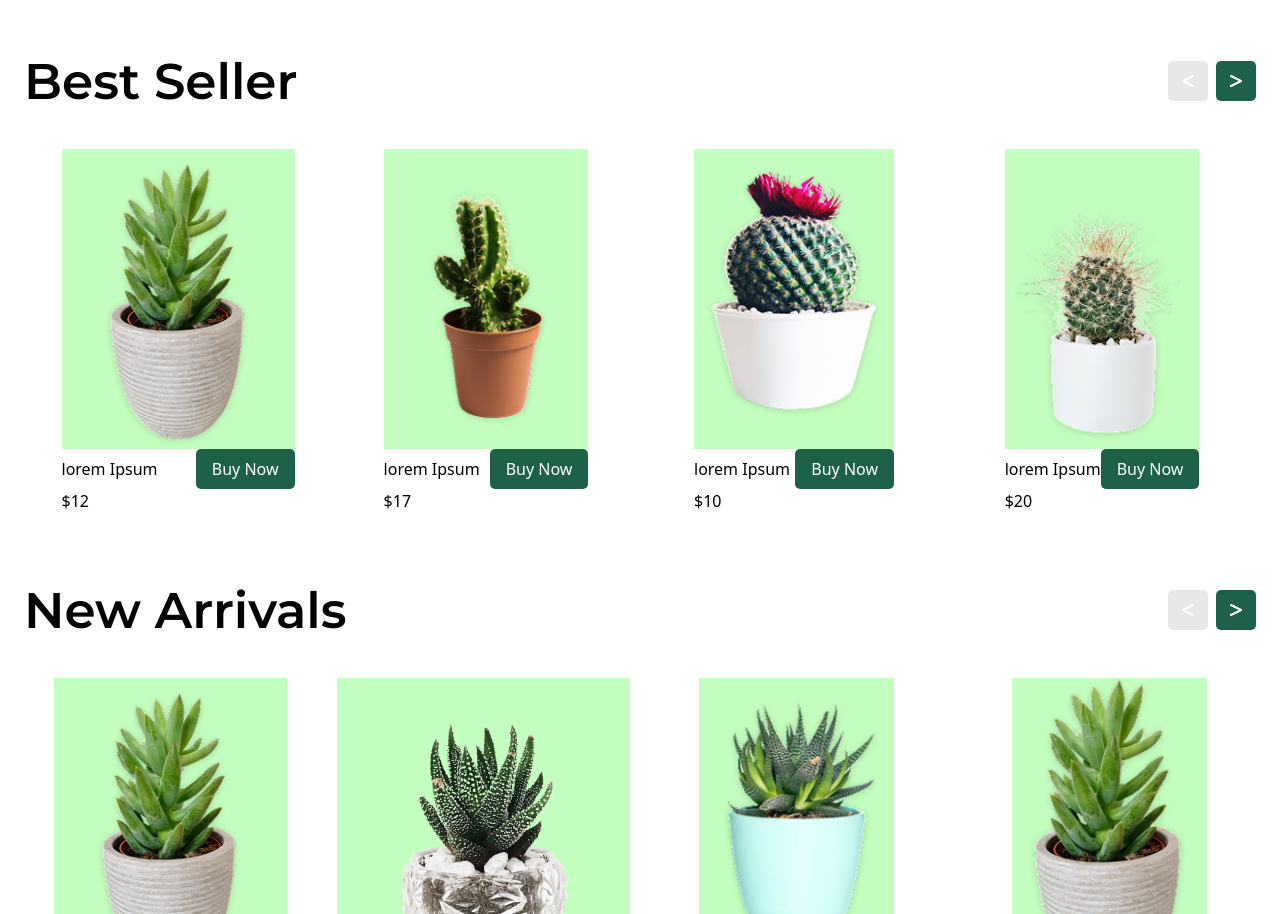
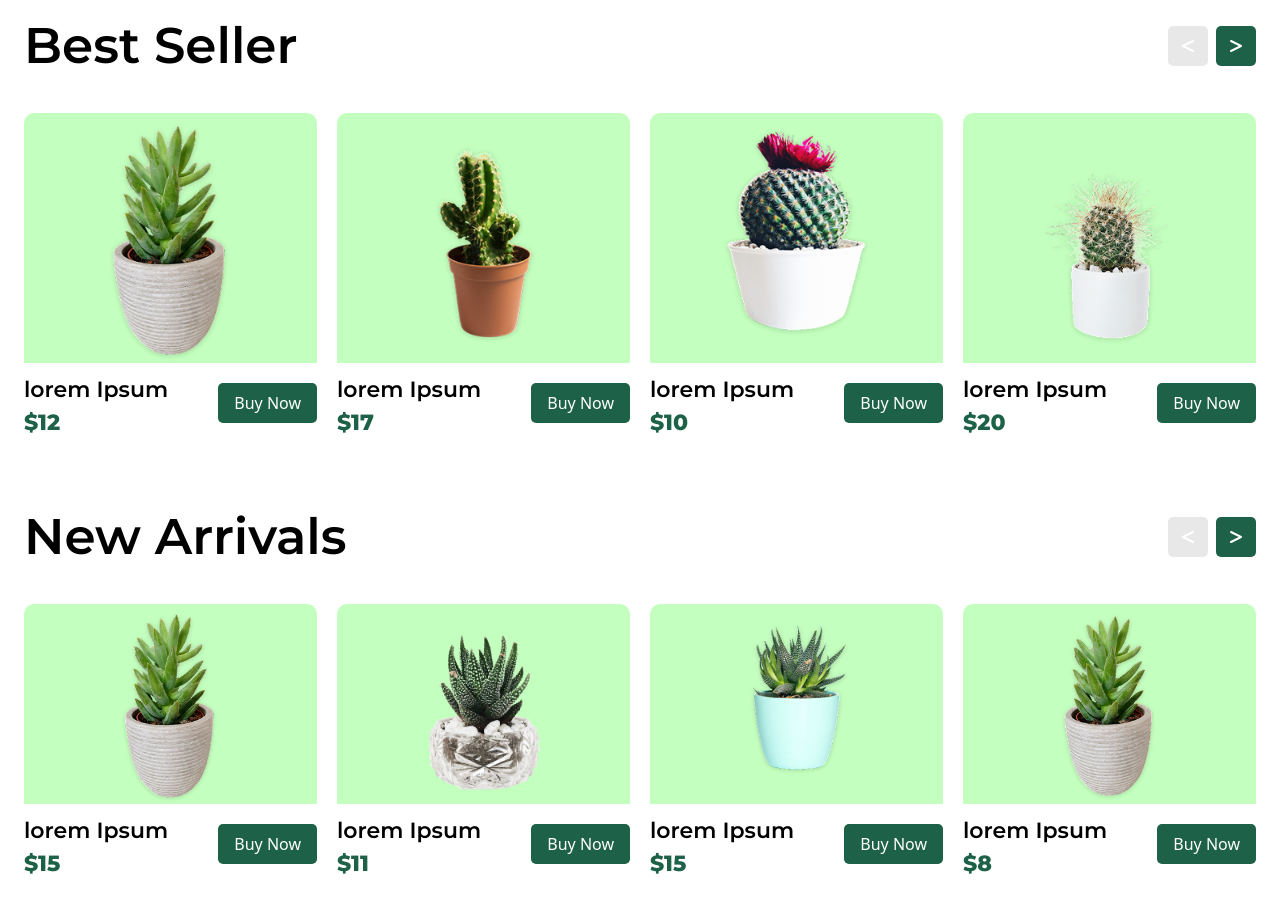
Before and after one commit to RayanKainth/Plant-project, a React (Vite) app: page / in a window 1280 px wide. Shown: the part 1718-2632 px from the top of the page. Built offline with nearby package versions, Linux system fonts and the light colour scheme.

Commit message:
cards were corrected

```diff
--- a/src/componets/view/home/bestseller.jsx
+++ b/src/componets/view/home/bestseller.jsx
@@ -28,7 +28,7 @@ const Bestseller = () => {
         </div>
 
         <div className="grid grid-cols-1 sm:grid-cols-2 lg:grid-cols-4
-        pt-[30px] max-w-[1620px] justify-items-center">
+        pt-[30px] max-w-[1620px] justify-items-center gap-[20px]">
             {BestsellerData.map((seller, id) => (
                 <Bestsellerprops key={id} seller={seller}/>
             ))}
--- a/src/componets/view/layout/footer.jsx
+++ b/src/componets/view/layout/footer.jsx
@@ -1,13 +1,18 @@
-
+import { AiOutlineFacebook } from "react-icons/ai";
 
 const Footer = () => {
   return (
     <>
-    <img src="/assets/images/slideshow_image.png" alt="slideshow"/>
+    <img className="pt-[70px]" src="/assets/images/slideshow_image.png" alt="slideshow"/>
     <div className="bg-[#1D6148]">
     <div className="container">
-      <div>
+      <div className="max-w-[367px] pt-[50px]">
         <p className="text-white text-[55px] font-bold">Plantero</p>
+        <p className="text-white text-[24px]">Lorem Ipsum is simply
+           dummy text of the printing and typesetting industry.</p>
+           <div className="flex gap-3 items-center pt-[20px]">
+          <AiOutlineFacebook className="w-[41px] h-[41px] text-white"/>
+           </div>
       </div>
     </div>
     </div>
--- a/src/componets/view/shared/bestsellerprops.jsx
+++ b/src/componets/view/shared/bestsellerprops.jsx
@@ -1,21 +1,25 @@
 const Bestsellerprops = ({ seller }) => {
   return (
 
-    <div className="bg-[#46FF3652]">
+    <div className="bg-[#46FF3652] rounded-[10px]">
 
-      <img className="w-full h-[300px] object-cover"
+      <img className="w-[300px] h-[250px] object-contain"
         src={seller.image}
-        alt={seller.name}
-      />
+        alt={seller.name}/>
 
-      <div className="flex justify-between items-center  bg-white">
-        <p>{seller.name}</p>
+<div className="flex justify-between bg-white">
+      <div className="justify-between items-center pt-[10px] bg-white">
+        <p className="text-[22px] font-montserrat font-semibold">{seller.name}</p>
+        <p className="bg-white text-[#1D6148] text-[22px] font-montserrat font-extrabold">{seller.price}</p>
 
+        </div>
+        <div className="pt-[20px]">
         <button className="bg-[#1D6148] text-white px-4 py-2 rounded-[5px]">
           Buy Now
         </button>
+        </div>
+
       </div>
-      <p className="bg-white">{seller.price}</p>
 
     </div>
   )
--- a/src/componets/view/shared/blogsprops.jsx
+++ b/src/componets/view/shared/blogsprops.jsx
@@ -22,7 +22,7 @@ const Blogsprops = ({ blog }) => {
         </div>
         <p className="font-montserrat text-[18px] font-medium pt-[10px]">Lorem Ipsum is simply dummy text of the printing and typesetting industry.
              Lorem Ipsum has been the industry's standard dummy text ever.</p>
-             <div className="flex justify-between">
+             <div className="flex gap-[20px]">
                 <div className="flex gap-2 items-center pt-[10px]">
                  <BiSolidLike className="text-[20px]"/>
                  <p className="text-[16px] font-medium font-montserrat text-[#C2C2C2]">5 Likes</p>
--- a/src/componets/view/shared/newarrivalsprops.jsx
+++ b/src/componets/view/shared/newarrivalsprops.jsx
@@ -2,21 +2,26 @@
 
 const Newarrivalsprops = ({arrivals}) => {
   return (
-    <div className="bg-[#46FF3652]">
+    <div className="bg-[#46FF3652] rounded-[10px]">
 
-      <img className="w-full h-[300px] object-cover"
+      <img className="w-[300px] h-[200px] object-contain "
         src={arrivals.image}
         alt={arrivals.name}
       />
 
-      <div className="flex justify-between items-center  bg-white">
-        <p>{arrivals.name}</p>
+      <div className="flex justify-between bg-white">
+      <div className="justify-between items-center pt-[10px] bg-white">
+        <p className="text-[22px] font-montserrat font-semibold">{arrivals.name}</p>
+        <p className="bg-white text-[#1D6148] text-[22px] font-montserrat font-extrabold">{arrivals.price}</p>
 
+        </div>
+        <div className="pt-[20px]">
         <button className="bg-[#1D6148] text-white px-4 py-2 rounded-[5px]">
           Buy Now
         </button>
+        </div>
+
       </div>
-      <p className="bg-white">{arrivals.price}</p>
 
     </div>
   )
--- a/src/componets/view/shared/shopcardsprops.jsx
+++ b/src/componets/view/shared/shopcardsprops.jsx
@@ -1,7 +1,7 @@
 
 const Shopcardsprops = ({ shop }) => {
   return (
-    <div className='flex-col lg:max-w-[300px] rounded-[10px] overflow-hidden w-full'>
+    <div className='flex-col lg:max-w-[300px] rounded-[10px] w-[300px] h-[200px] object-contain'>
                     <img src={shop.image}/>
                     </div>
 
```
